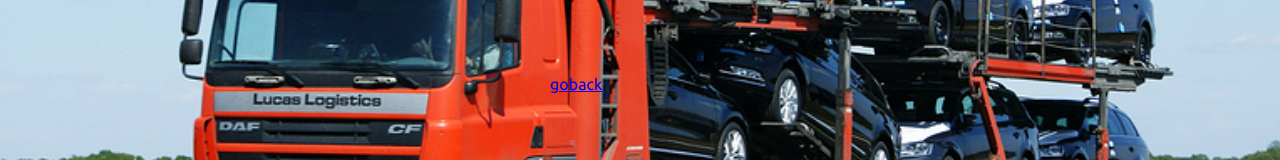
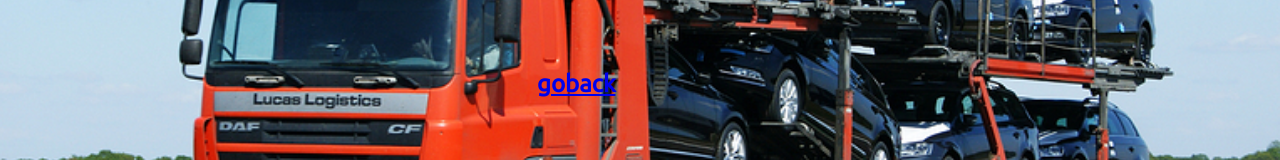
Before and after one commit to DammieB/blurr, a plain HTML site: page index.html in a window 1280 px wide. Shown: the part 316-476 px from the top of the page. Drawn offline with Linux system fonts and the light colour scheme.

Commit message:
Update index.html

```diff
--- a/index.html
+++ b/index.html
@@ -7,7 +7,7 @@
     <title>Blurry Loading</title>
   </head>
   <body>
-    <a href=" https://dammieb.github.io/website/">goback</a>
+    <h2><a href=" https://dammieb.github.io/website/">goback</a></h2>
     <section class="bg">
         <img src="./Lucas-Logistics---Raamsdonksveer--BR-ZV-82.jpg" alt="" width="100%">
 
```
